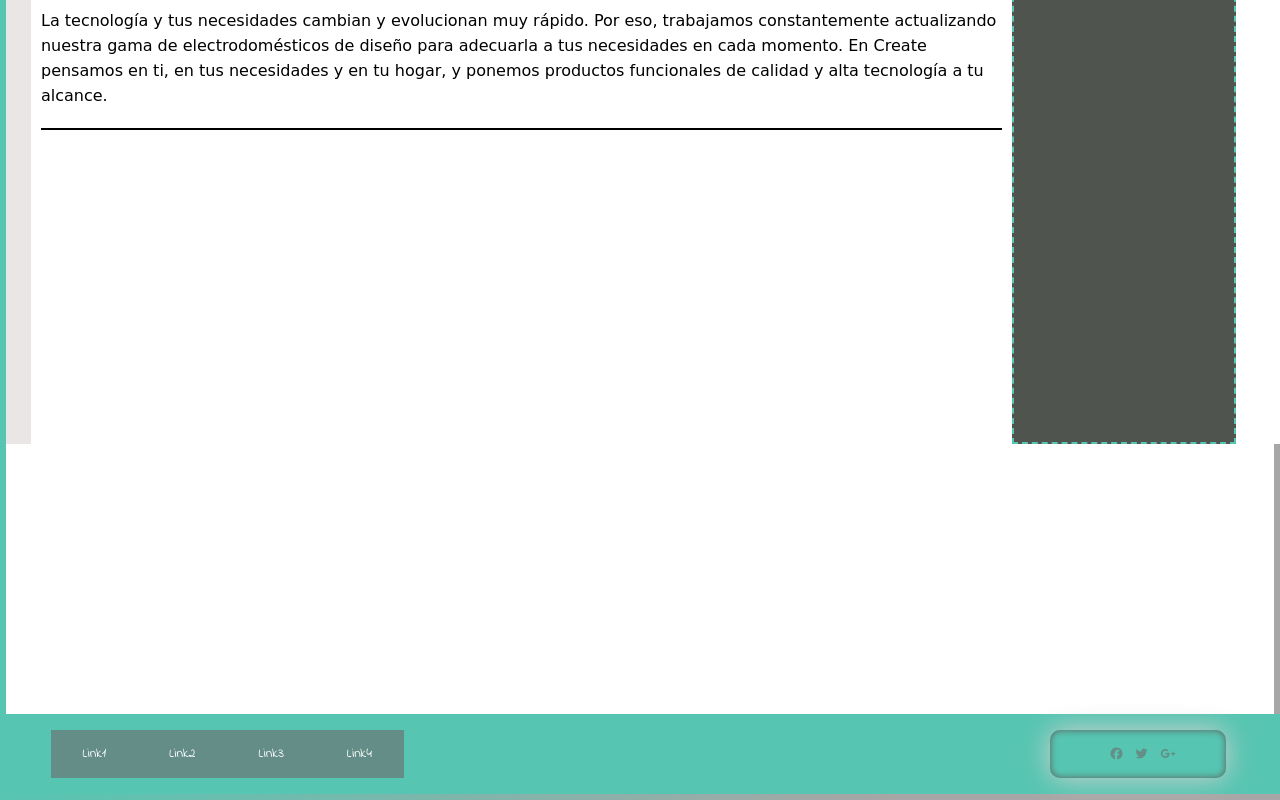
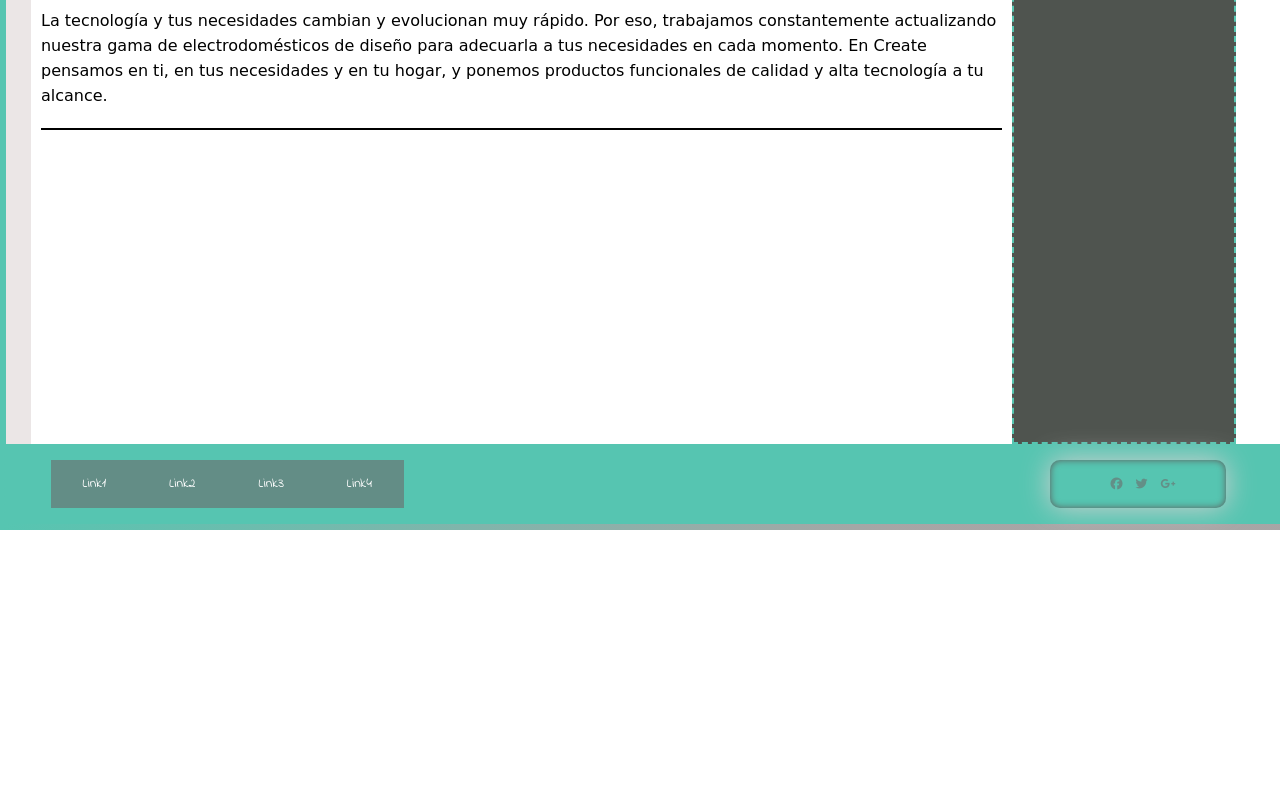
Before and after one commit to LaiaRuizM/create-test, a website: page src/html/index.html in a window 1280 px wide. Shown: the part 462-1262 px from the top of the page. After the commit the page ends 992 px from the top, so only its background shows below. Drawn offline with nearby package versions, Linux system fonts and the light colour scheme; files that its build step writes are made by us from their sources; files whose address does not match are found by name; a web font is replaced by a local one.

Commit message:
Fix footer

```diff
--- a/src/scss/layout/_footer.scss
+++ b/src/scss/layout/_footer.scss
@@ -8,7 +8,6 @@
     background-color: $main-color;
     font-size: 14px;
     @media(min-width: 500px) {
-        margin-top: 270px;
         flex-direction: row;
         justify-content: space-around;;
     }
```
